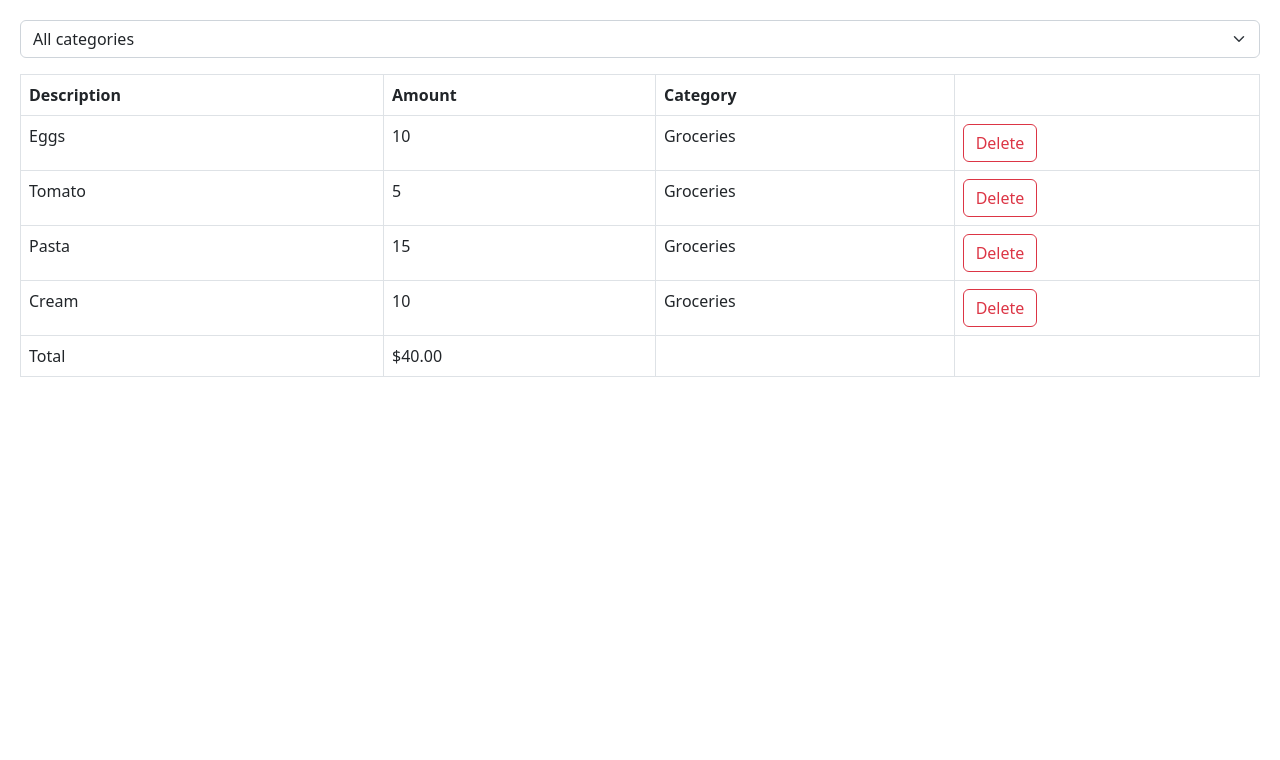
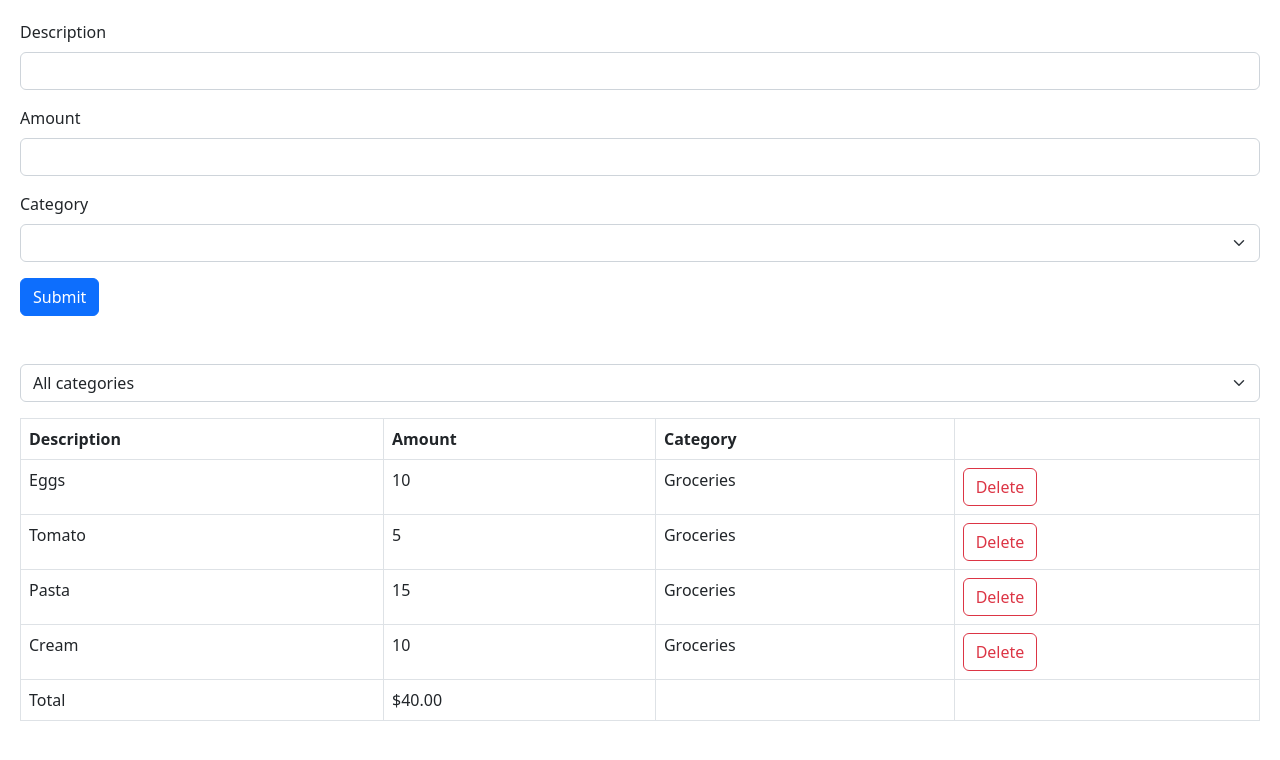
Before and after one commit to SushyamNagallapati/react-app, a React (Vite) app: page / in a window 1280 px wide. Shown: the top 760 px of the page. Built offline with nearby package versions, Linux system fonts and the light colour scheme.

Commit message:
Project - Expense Tracker (Building Expense Form)

```diff
--- a/src/App.tsx
+++ b/src/App.tsx
@@ -3,6 +3,9 @@
 import { useState } from "react";
 import ExpenseList from "./expense-tracker/components/ExpenseList";
 import ExpenseFilter from "./expense-tracker/components/ExpenseFilter";
+import ExpenseForm from "./expense-tracker/components/Expenseform";
+
+export const categories = ["Groceries", "Utilities", "Entertainment"];
 
 function App() {
   const [selectedCategory, setSelectedCategory] = useState("");
@@ -20,6 +23,9 @@
 
   return (
     <div>
+      <div className="mb-5">
+        <ExpenseForm />
+      </div>
       <div className="mb-3">
         <ExpenseFilter
           onSelectCategory={(category) => setSelectedCategory(category)}
--- a/src/expense-tracker/components/ExpenseFilter.tsx
+++ b/src/expense-tracker/components/ExpenseFilter.tsx
@@ -1,6 +1,8 @@
 // Building Expense Filter
 
 import React from "react";
+import { categories } from "../../App";
+import { optional } from "zod";
 
 interface Props {
   onSelectCategory: (category: string) => void;
@@ -13,9 +15,11 @@
       onChange={(event) => onSelectCategory(event.target.value)}
     >
       <option value="">All categories</option>
-      <option value="Groceries">Groceries</option>
-      <option value="Utilities">Utilities</option>
-      <option value="Entertainment">Entertainment</option>
+      {categories.map((category) => (
+        <option key={category} value={category}>
+          {category}
+        </option>
+      ))}
     </select>
   );
 };
--- /dev/null
+++ b/src/expense-tracker/components/ExpenseForm.tsx
@@ -0,0 +1,39 @@
+// Building the Expense Form
+
+import React from "react";
+import { categories } from "../../App";
+
+function ExpenseForm() {
+  return (
+    <form>
+      <div className="mb-3">
+        <label htmlFor="description" className="form-label">
+          Description
+        </label>
+        <input id="description" type="text" className="form-control" />
+      </div>
+      <div className="mb-3">
+        <label htmlFor="amount" className="form-label">
+          Amount
+        </label>
+        <input id="amount" type="number" className="form-control" />
+      </div>
+      <div className="mb-3">
+        <label htmlFor="category" className="form-label">
+          Category
+        </label>
+        <select id="category" className="form-select">
+          <option></option>
+          {categories.map((category) => (
+            <option key={category} value={category}>
+              {category}
+            </option>
+          ))}
+        </select>
+      </div>
+      <button className="btn btn-primary">Submit</button>
+    </form>
+  );
+}
+
+export default ExpenseForm;
```
